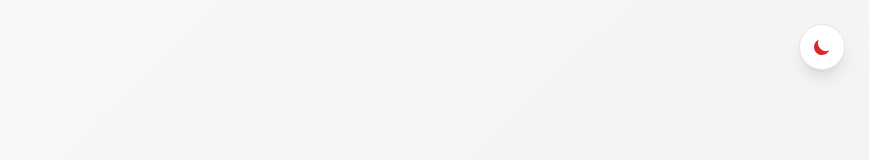
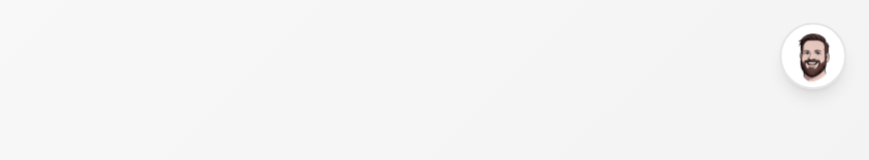
Before and after one commit to StianOek/next-portfolio, a Next.js app: page / in a window 1280 px wide. Shown: the top 160 px of the page, without its empty margins (411-1280 px from the left). Built offline with nearby package versions, Linux system fonts and the light colour scheme.

Commit message:
Forbedret theme toggle med våken og søvnig avatar

```diff
--- a/src/components/Contact.tsx
+++ b/src/components/Contact.tsx
@@ -118,8 +118,7 @@ export default function Contact() {
               variants={staggerItem}
               whileHover={{
                 scale: 1.2,
-                color: 'var(--primary)',
-                transition: { duration: 0.2 }
+                color: 'var(--primary)'
               }}
               whileTap={{ scale: 0.9 }}
             >
--- a/src/components/ThemeToggle.tsx
+++ b/src/components/ThemeToggle.tsx
@@ -1,6 +1,8 @@
 'use client';
 
 import { useEffect, useState } from 'react';
+import Image from 'next/image';
+import { motion, AnimatePresence } from 'framer-motion';
 
 export default function ThemeToggle() {
   const [theme, setTheme] = useState<'light' | 'dark'>('light');
@@ -35,34 +37,92 @@ export default function ThemeToggle() {
   if (!mounted) return null;
 
   return (
-    <button
+    <motion.button
       onClick={toggleTheme}
-      className="fixed top-6 right-6 z-50 p-3 rounded-full backdrop-blur-sm border transition-all shadow-lg"
+      className="fixed top-6 right-6 z-50 w-16 h-16 rounded-full overflow-hidden border-2 shadow-lg cursor-pointer"
       style={{
         backgroundColor: 'var(--card-bg)',
         borderColor: 'var(--border)',
       }}
-      aria-label="Toggle theme"
+      whileHover={{ scale: 1.1 }}
+      whileTap={{ scale: 0.95 }}
+      animate={{
+        scale: [1, 1.05, 1],
+        rotate: [0, 2, -2, 0]
+      }}
+      transition={{
+        scale: {
+          duration: 2,
+          repeat: Infinity,
+          repeatDelay: 3,
+          ease: "easeInOut"
+        },
+        rotate: {
+          duration: 0.6,
+          repeat: Infinity,
+          repeatDelay: 4.4,
+          ease: "easeInOut"
+        }
+      }}
+      aria-label={theme === 'light' ? 'Switch to dark mode' : 'Switch to light mode'}
     >
-      {theme === 'dark' ? (
-        <svg
-          className="w-5 h-5"
-          style={{ color: 'var(--icon-primary)' }}
-          fill="currentColor"
-          viewBox="0 0 20 20"
-        >
-          <path fillRule="evenodd" d="M10 2a1 1 0 011 1v1a1 1 0 11-2 0V3a1 1 0 011-1zm4 8a4 4 0 11-8 0 4 4 0 018 0zm-.464 4.95l.707.707a1 1 0 001.414-1.414l-.707-.707a1 1 0 00-1.414 1.414zm2.12-10.607a1 1 0 010 1.414l-.706.707a1 1 0 11-1.414-1.414l.707-.707a1 1 0 011.414 0zM17 11a1 1 0 100-2h-1a1 1 0 100 2h1zm-7 4a1 1 0 011 1v1a1 1 0 11-2 0v-1a1 1 0 011-1zM5.05 6.464A1 1 0 106.465 5.05l-.708-.707a1 1 0 00-1.414 1.414l.707.707zm1.414 8.486l-.707.707a1 1 0 01-1.414-1.414l.707-.707a1 1 0 011.414 1.414zM4 11a1 1 0 100-2H3a1 1 0 000 2h1z" clipRule="evenodd" />
-        </svg>
-      ) : (
-        <svg
-          className="w-5 h-5"
-          style={{ color: 'var(--icon-primary)' }}
-          fill="currentColor"
-          viewBox="0 0 20 20"
-        >
-          <path d="M17.293 13.293A8 8 0 016.707 2.707a8.001 8.001 0 1010.586 10.586z" />
-        </svg>
-      )}
-    </button>
+      <AnimatePresence mode="wait">
+        {theme === 'light' ? (
+          <motion.div
+            key="awake"
+            className="w-full h-full relative flex items-center justify-center"
+            initial={{ opacity: 0, scale: 0.8, rotate: -180 }}
+            animate={{ opacity: 1, scale: 1, rotate: 0 }}
+            exit={{ opacity: 0, scale: 0.8, rotate: 180 }}
+            transition={{
+              duration: 0.5,
+              ease: [0.22, 1, 0.36, 1]
+            }}
+          >
+            <Image
+              src="/me_awake.svg"
+              alt="Switch to dark mode"
+              width={64}
+              height={64}
+              quality={100}
+              priority
+              unoptimized
+              className="w-full h-full object-cover object-center"
+              style={{
+                imageRendering: 'pixelated',
+                filter: 'contrast(1.1) saturate(1.1)'
+              }}
+            />
+          </motion.div>
+        ) : (
+          <motion.div
+            key="asleep"
+            className="w-full h-full relative flex items-center justify-center"
+            initial={{ opacity: 0, scale: 0.8, rotate: -180 }}
+            animate={{ opacity: 1, scale: 1, rotate: 0 }}
+            exit={{ opacity: 0, scale: 0.8, rotate: 180 }}
+            transition={{
+              duration: 0.5,
+              ease: [0.22, 1, 0.36, 1]
+            }}
+          >
+            <Image
+              src="/me_asleep.svg"
+              alt="Switch to light mode"
+              width={64}
+              height={64}
+              quality={100}
+              priority
+              unoptimized
+              className="w-full h-full object-cover object-center"
+              style={{
+                imageRendering: 'pixelated',
+                filter: 'contrast(1.1) saturate(1.1)'
+              }}
+            />
+          </motion.div>
+        )}
+      </AnimatePresence>
+    </motion.button>
   );
 }
--- a/src/utils/animations.ts
+++ b/src/utils/animations.ts
@@ -138,11 +138,7 @@ export const staggerItem: Variants = {
 
 // Hover scale effect
 export const hoverScale = {
-  scale: 1.05,
-  transition: {
-    duration: 0.3,
-    ease: "easeOut"
-  }
+  scale: 1.05
 };
 
 // Tap scale effect
```
Also changed, not shown: public/me_asleep.svg (added), public/me_awake.svg (added).
